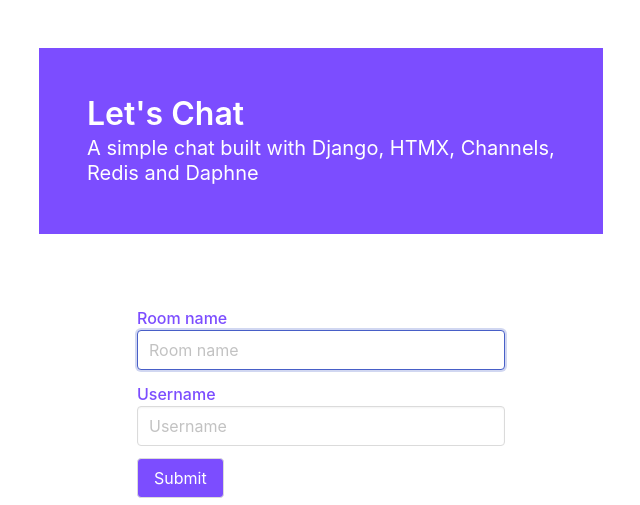
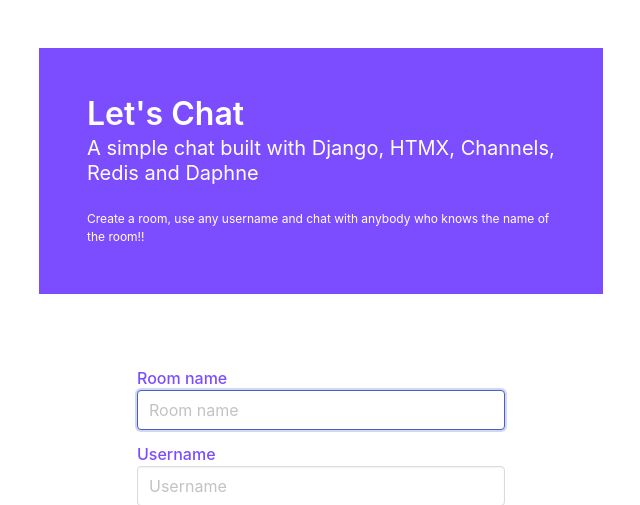
Before and after one commit to raja-chaudhary/letschat, a Django app: template chat/templates/chat/index.html in a window 1280 px wide. Shown: the top 505 px of the page, without its empty margins (319-959 px from the left). Run offline with Django 3.2, Linux system fonts and the light colour scheme; the template is opened without the code that fills it, so the values that code supplies are empty.

Commit message:
added usage message to app's page

```diff
--- a/chat/templates/chat/index.html
+++ b/chat/templates/chat/index.html
@@ -20,6 +20,9 @@
                             </p>
                             <p class="subtitle has-text-white">
                                 A simple chat built with Django, HTMX, Channels, Redis and Daphne
+                            </p>
+                            <p class="is-size-7 has-text-white">
+                                Create a room, use any username and chat with anybody who knows the name of the room!!
                             </p>
                         </div>
                     </section>
--- a/chat/templates/chat/room.html
+++ b/chat/templates/chat/room.html
@@ -27,6 +27,9 @@
                             </p>
                             <p class="subtitle has-text-white">
                                 A simple chat built with Django, HTMX, Channels, Redis and Daphne
+                            </p>
+                            <p class="is-size-7 has-text-white">
+                                Create a room, use any username and chat with anybody who knows the name of the room!!
                             </p>
                         </div>
                     </section>
```
